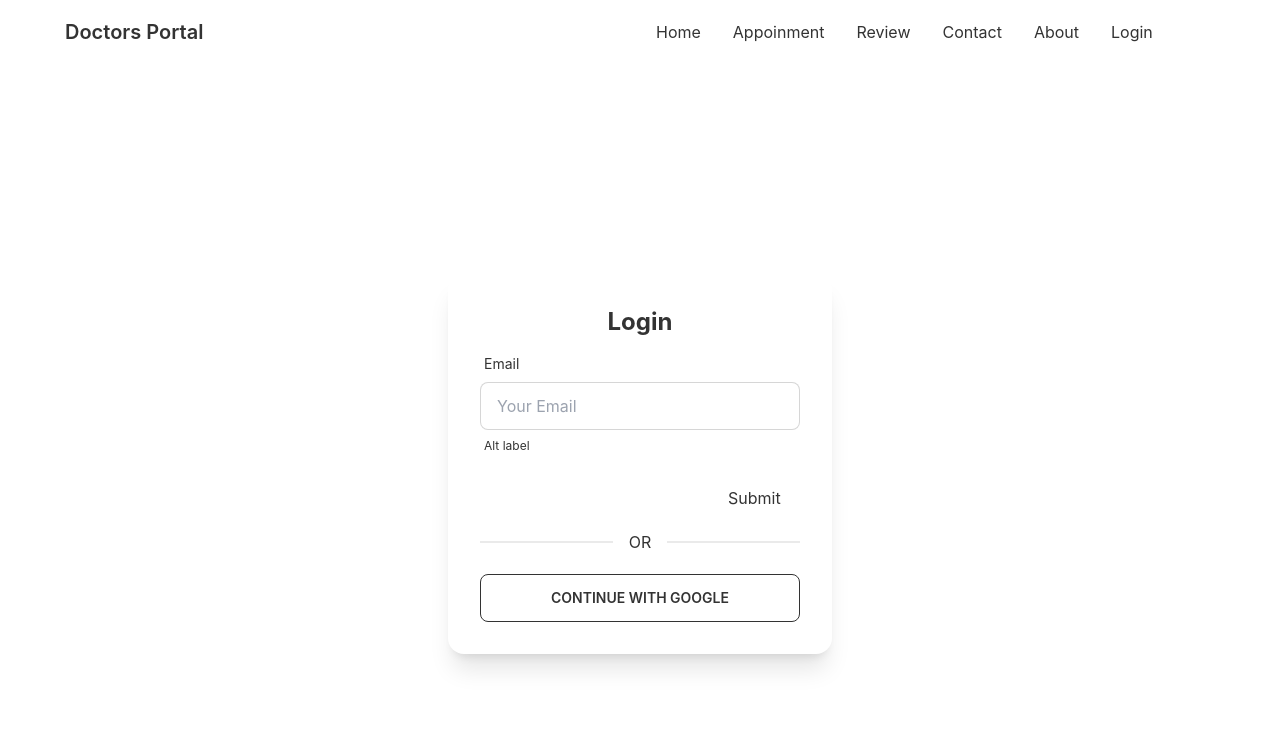
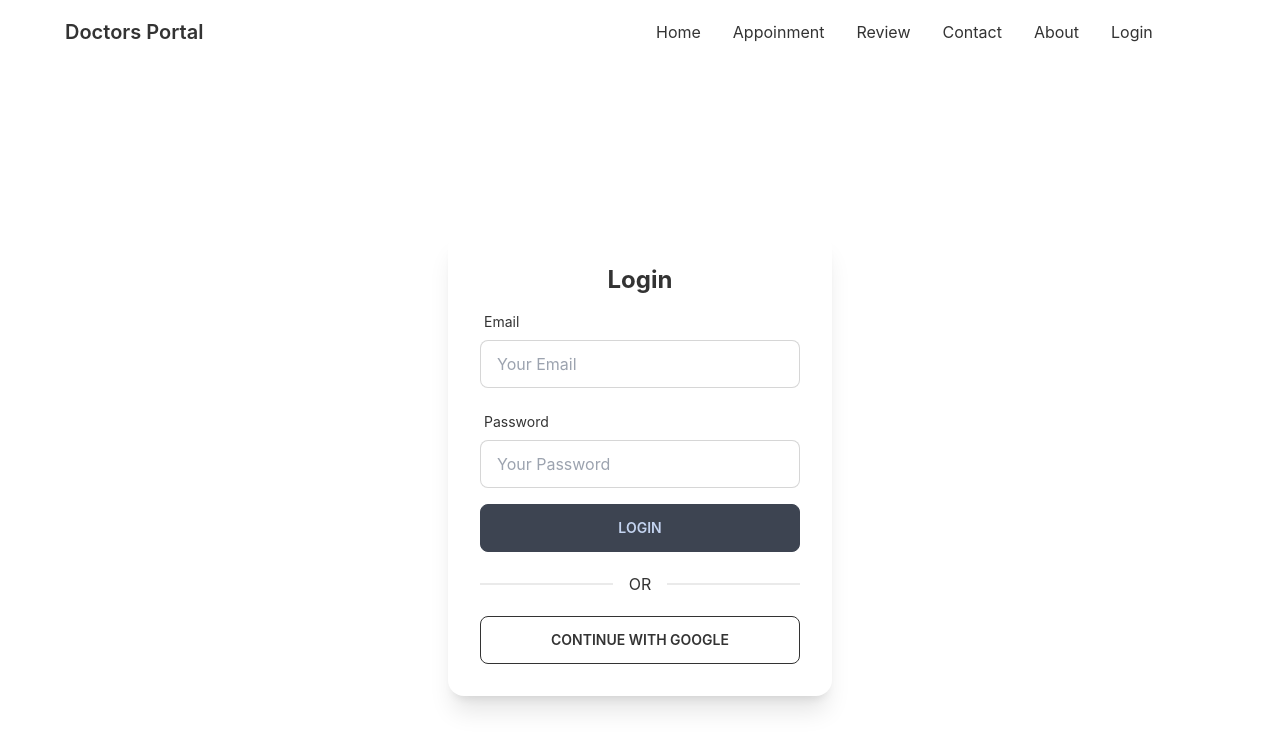
Before and after one commit to jahidulislam123/doctor-portal-client-site, a React (Create React App) app: page /login in a window 1280 px wide. Shown: the top 750 px of the page. Built offline with nearby package versions, Linux system fonts and the light colour scheme; no server answers.

Commit message:
login-page-done

```diff
--- a/src/Pages/Login/Login.js
+++ b/src/Pages/Login/Login.js
@@ -29,30 +29,57 @@
                placeholder="Your Email"
                 class="input input-bordered w-full max-w-xs"
                 {...register("email",  {
+                    required:{
+                      value:true,
+                      message : 'Email is Required'
+                    },
                     pattern: {
-                      value: /[A-Za-z]{3}/,
-                      message: 'error message' // JS only: <p>error message</p> TS only support string
+                      value: /[a-z0-9]+@[a-z]+\.edu\.[a-z]{2,3}/,
+                      message: 'Provide a valid valid'
                     }
                   })}
                 />
              <label class="label">
-             <span class="label-text-alt">Alt label</span>
-
+             {errors.email?.type === 'required' && <span class="label-text-alt text-red-500">{errors.email.message}</span>}
+            {errors.email?.type === 'pattern' && <span class="label-text-alt text-red-500">{errors.email.message}</span>}
                </label>
             </div>
-           <input  />
-            {errors.firstName?.type === 'required' && "First name is required"}
+           <div class="form-control w-full max-w-xs">
+                 <label class="label">
+                  <span class="label-text">Password</span>
 
-            <input {...register("lastName", { required: true })} />
-           {errors.lastName && "Last name is required"}
+             </label>
+             <input
+              type="password"
+               placeholder="Your Password"
+                class="input input-bordered w-full max-w-xs"
+                {...register("password",  {
+                    required:{
+                      value:true,
+                      message : 'password is Required'
+                    },
+                    minLength: {
+                      value: 6,
+                      message: 'Must be 6 character or longer'
+                    }
+                  })}
+                />
+             <label class="label">
+             {errors.password?.type === 'required' && <span class="label-text-alt text-red-500">{errors.password.message}</span>}
+            {errors.password?.type === 'minLength' && <span class="label-text-alt text-red-500">{errors.password.message}</span>}
+               </label>
+            </div>
 
-           <input type="submit" />
+
+
+
+           <input className='btn w-full max-w-xs' type="submit"  value='Login'/>
             </form>
 
            <div className="divider">OR</div>
            <button
             onClick={()=>signInWithGoogle()}
-           className="btn btn-outline">Continue With Google</button>
+           className="btn  btn-outline">Continue With Google</button>
     </div>
   </div>
 </div>
```
